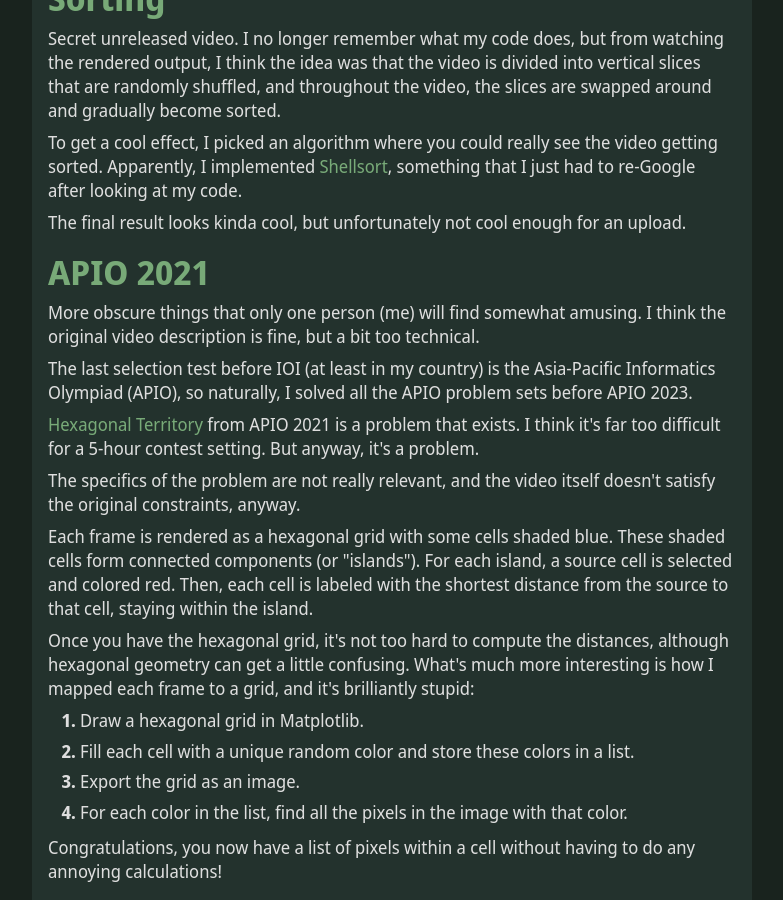
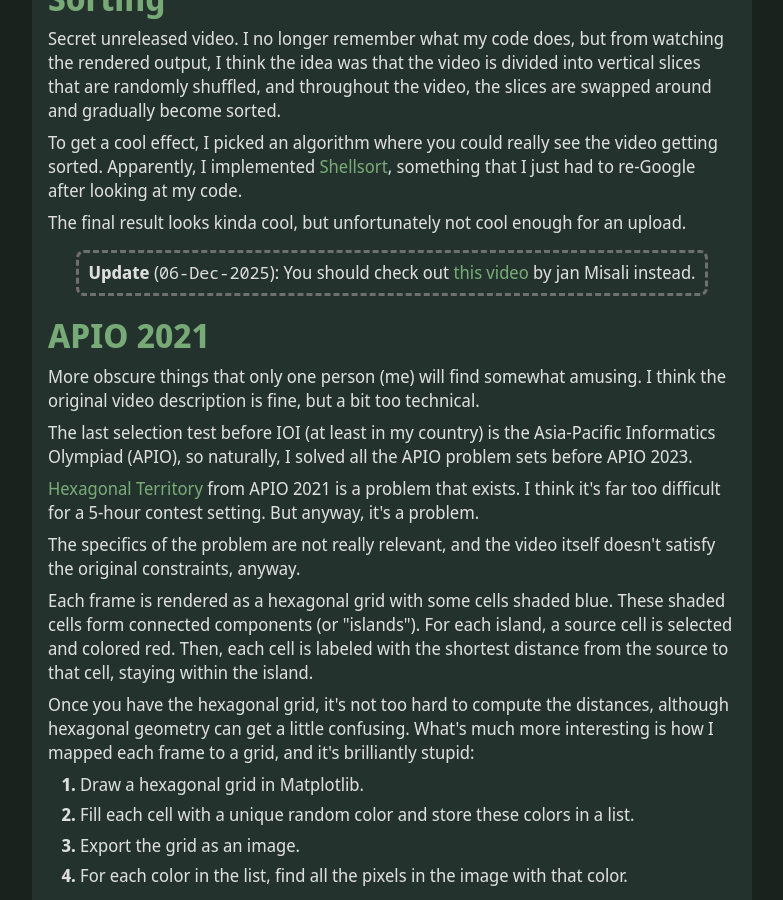
Before and after one commit to SanguineChameleon/sanguinechameleon.github.io, a Jekyll site: the page built from _posts/2025-06-13-bad-apple.md, in a window 1280 px wide and 900 px high, scrolled down 4012 px. Shown: the whole window, without its empty margins (248-1031 px from the left). Built offline with Jekyll 4.4.1, drawn with Linux system fonts in a browser that asks for light colours.

Commit message:
Update "Bad Apple, but..."

```diff
--- a/_posts/2025-06-13-bad-apple.md
+++ b/_posts/2025-06-13-bad-apple.md
@@ -124,6 +124,8 @@ To get a cool effect, I picked an algorithm where you could really see the video
 
 The final result looks kinda cool, but unfortunately not cool enough for an upload.
 
+> **Update** (<span class="mono">06-Dec-2025</span>): You should check out [this video](https://www.youtube.com/watch?v=3rz5GvCQjrc) by jan Misali instead.
+
 ## [APIO 2021](https://www.youtube.com/watch?v=JR_4FloUR2Y) {#hexagon}
 
 More obscure things that only one person (me) will find somewhat amusing. I think the original video description is fine, but a bit too technical.
```
